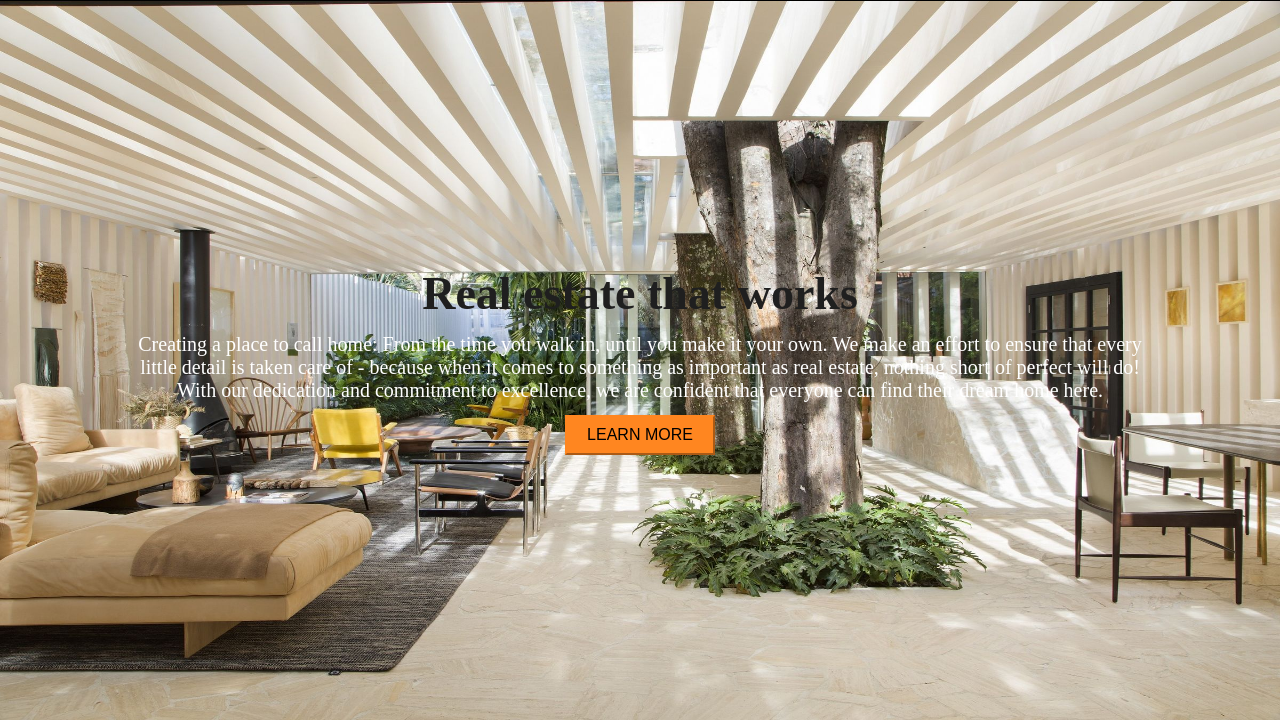
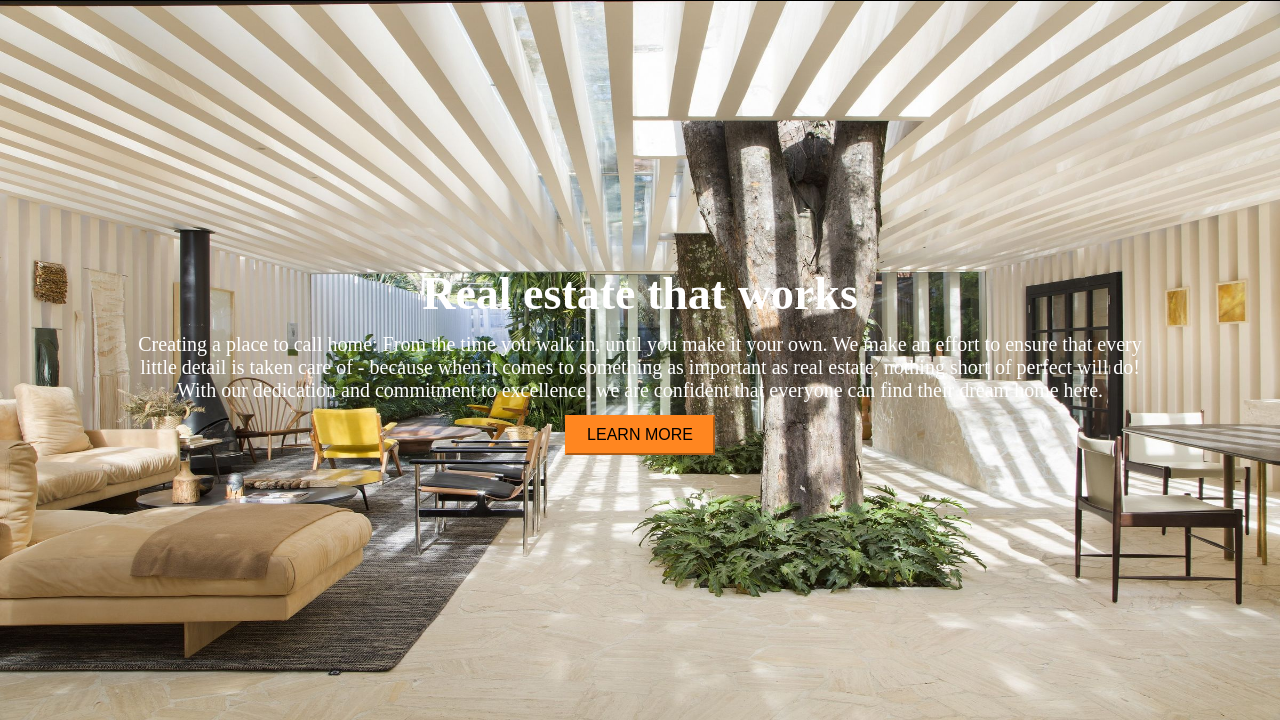
Before and after one commit to AliDreshaj12/Real-Estate, a PHP site: page /Projekti.html in a window 1280 px wide. Shown: the part 259-979 px from the top of the page. Run offline with PHP 8.4, Linux system fonts and the light colour scheme.

Commit message:
Update h1 from Projekti

```diff
--- a/Projekti.css
+++ b/Projekti.css
@@ -114,7 +114,7 @@
     display: flex;
    justify-content: center;
     font-size: 46px;
-   color:#1f1f1f;
+   color:white;
 
 }
 .bgfoto p{
```
